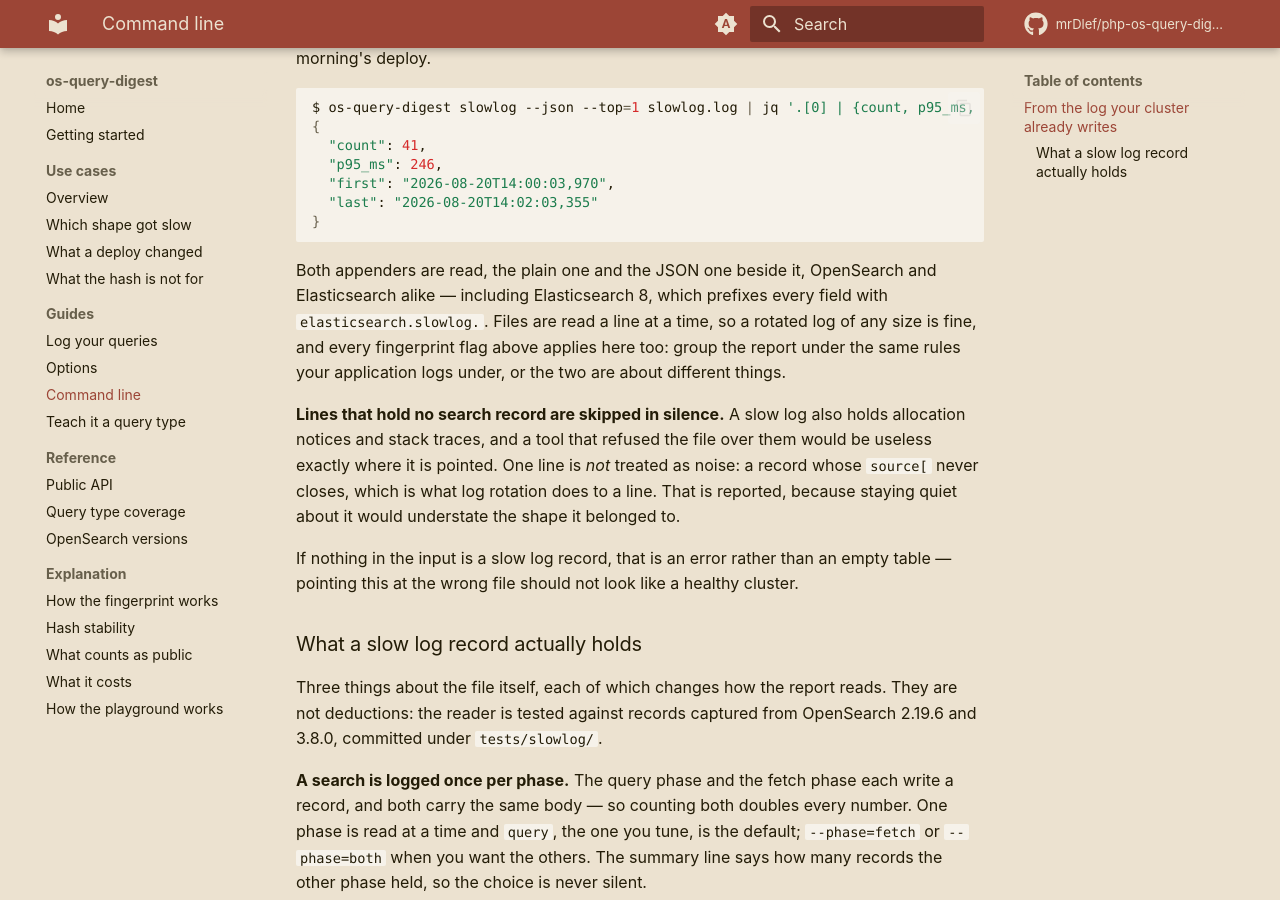
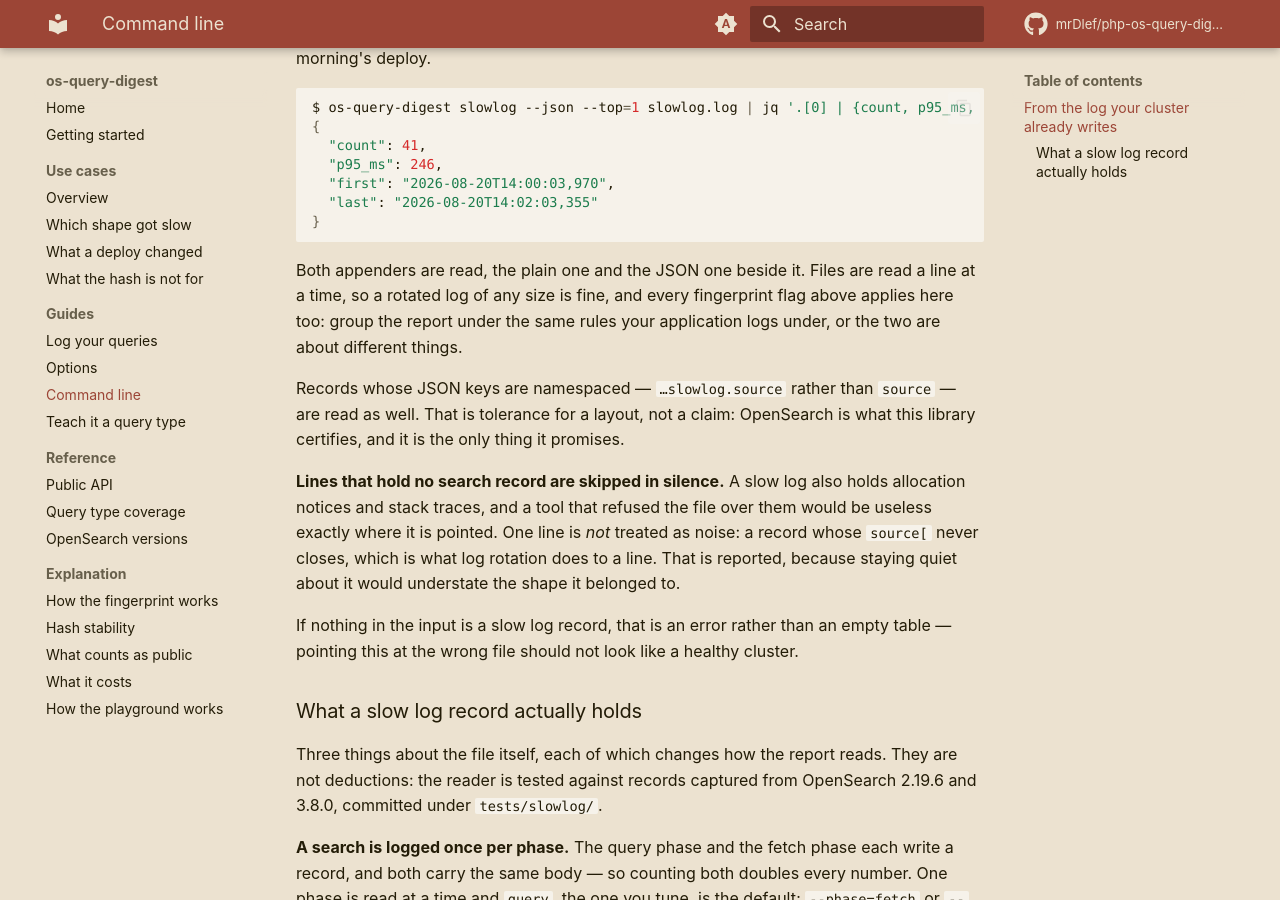
Before and after one commit to mrDlef/php-os-query-digest, an MkDocs documentation site: the page built from docs/guides/cli.md, in a window 1280 px wide and 900 px high, scrolled down 1521 px. Built offline with MkDocs 1.6.1 and Material for MkDocs 9.7.7, drawn with Linux system fonts in a browser that asks for light colours; comment, search, counter and statistics services are not loaded.

Commit message:
docs: say OpenSearch, not Elasticsearch
v0.7.0 dropped the `elasticsearch` keyword from composer.json with the reason
written down: the DSL overlaps enough that the library is useful against it,
which is not the same as promising it when no ES-specific type was ever
classified or certified. The slow log reader's prose walked that back —
"OpenSearch and Elasticsearch", "including Elasticsearch 8" — and read as a
support claim in the CLI help, the guide and the changelog.

The prefix tolerance stays, because it costs two lines and a namespaced key is
read either way; what changes is that it is now described as tolerance for a
layout rather than as a product this library stands behind. Nothing in the code
changed, only what it claims.

````diff
--- a/docs/guides/cli.md
+++ b/docs/guides/cli.md
@@ -79,12 +79,14 @@ $ os-query-digest slowlog --json --top=1 slowlog.log | jq '.[0] | {count, p95_ms
 }
 ```
 
-Both appenders are read, the plain one and the JSON one beside it, OpenSearch
-and Elasticsearch alike — including Elasticsearch 8, which prefixes every field
-with `elasticsearch.slowlog.`. Files are read a line at a time, so a rotated
-log of any size is fine, and every fingerprint flag above applies here too:
-group the report under the same rules your application logs under, or the two
-are about different things.
+Both appenders are read, the plain one and the JSON one beside it. Files are
+read a line at a time, so a rotated log of any size is fine, and every
+fingerprint flag above applies here too: group the report under the same rules
+your application logs under, or the two are about different things.
+
+Records whose JSON keys are namespaced — `…slowlog.source` rather than `source`
+— are read as well. That is tolerance for a layout, not a claim: OpenSearch is
+what this library certifies, and it is the only thing it promises.
 
 **Lines that hold no search record are skipped in silence.** A slow log also
 holds allocation notices and stack traces, and a tool that refused the file over
````
Also changed, not shown: CHANGELOG.md (+7 -5 lines), 3 other files.
